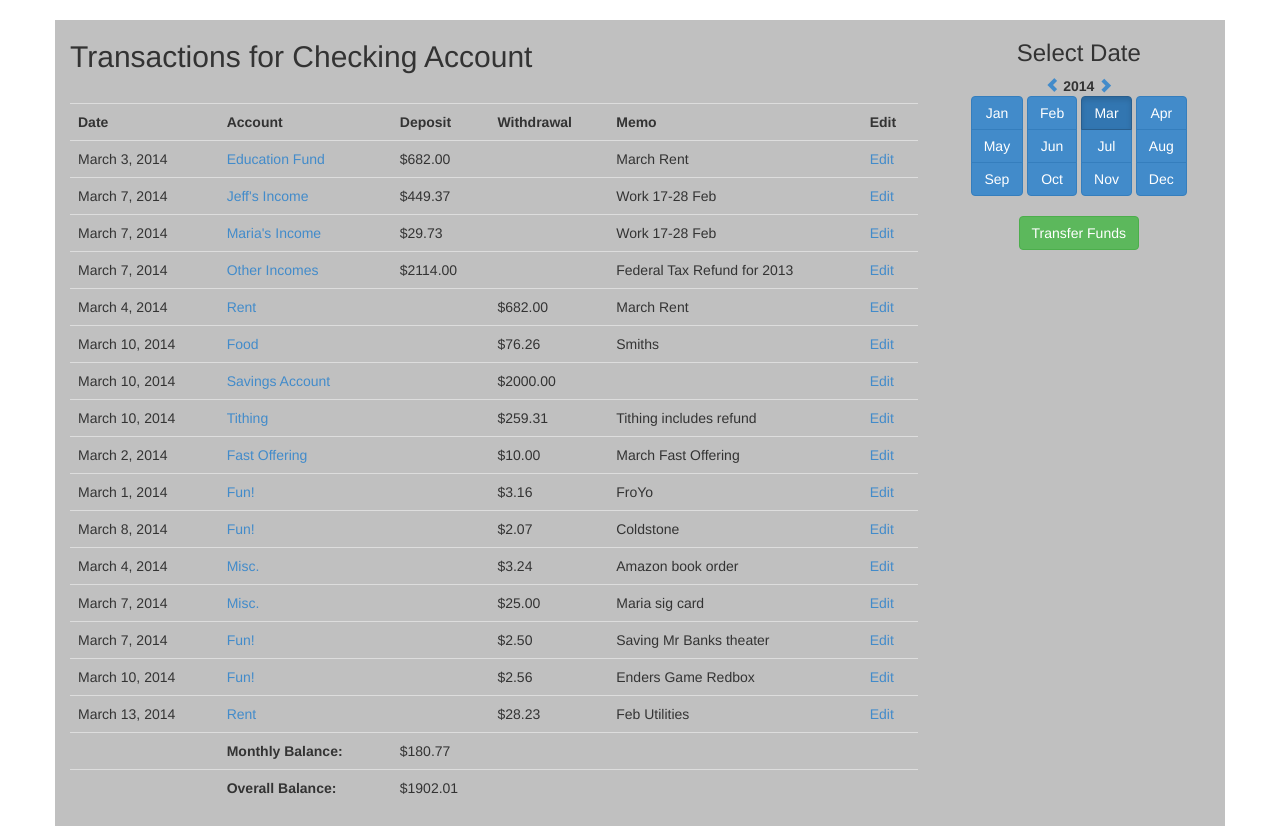
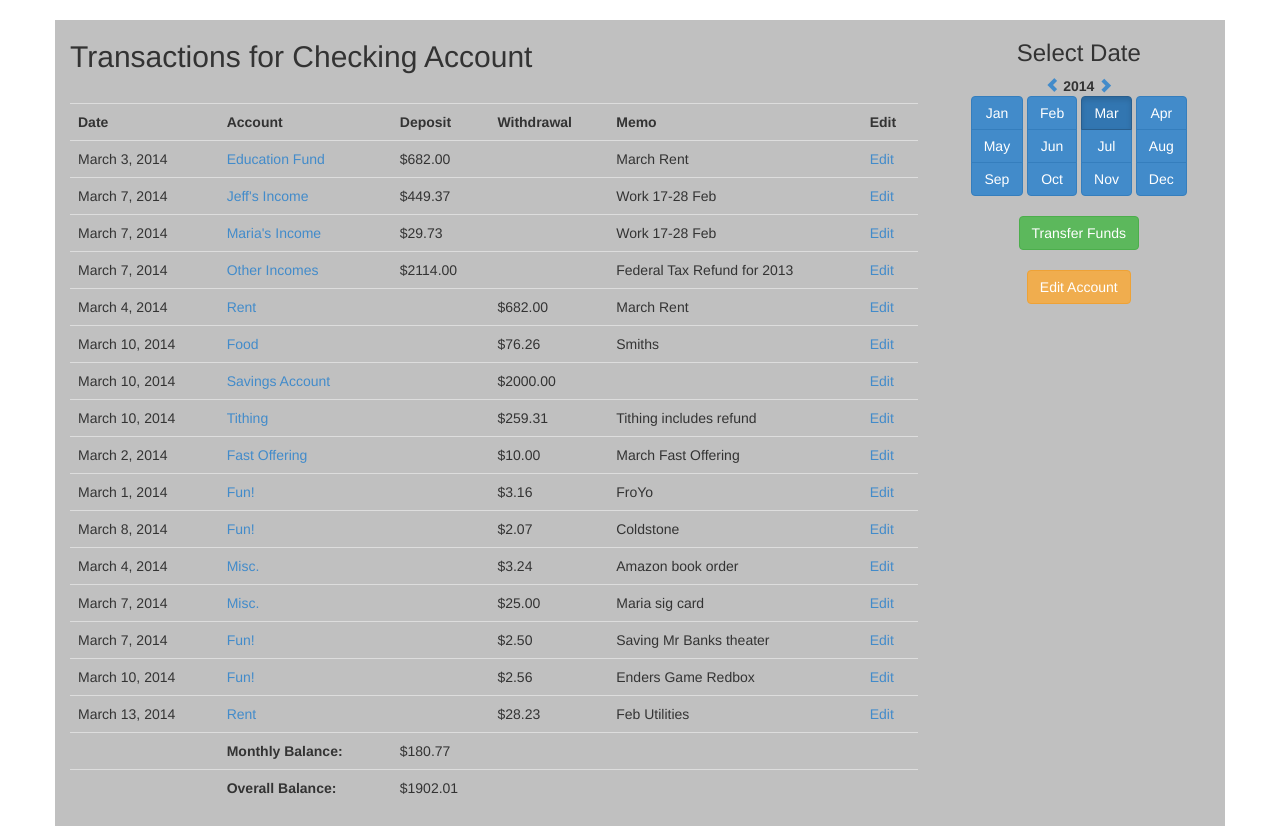
Before and after one commit to jeffrpowell/budgettracker, a Django app: page /budget/account/2/ in a window 1280 px wide. Shown: the part 52-878 px from the top of the page. Run offline with Django 3.2, Linux system fonts and the light colour scheme; data comes from the database, SQL or seed files in the repository; both versions use the stored data as it was after the commit; parts of the project's set-up code (start-up, migrations or seed data) failed here and were passed over.

Commit message:
buggy implementation of edit account

```diff
--- a/budget/templates/budget/account.html
+++ b/budget/templates/budget/account.html
@@ -31,9 +31,15 @@
 			</table>
 		</div>
 		<div class="col-xs-3 text-center">
+			<div class="row">
+				<div class="col-xs-12">
 					<h3>Select Date</h3>
 					{% include "budget/month_selection.html" %}
+				</div>
+			</div>
 			<br />
+			<div class="row">
+				<div class="col-xs-12">
 					{% if bank %}
 						<a href="{% url 'budget:banktransaction' %}" class="btn btn-success">Transfer Funds</a>
 					{% else %}
@@ -41,6 +47,14 @@
 					{% endif %}
 				</div>
 			</div>
+			<br />
+			<div class="row">
+				<div class="col-xs-12">
+					<a href="{% url 'budget:editaccount' account.id %}" class="btn btn-warning">Edit Account</a>
+				</div>
+			</div>
+		</div>
+	</div>
 {% endblock %}
 
 {% block javascript %}
--- a/budget/templates/budget/editaccount.html
+++ b/budget/templates/budget/editaccount.html
@@ -15,7 +15,7 @@
 	<div class="row">
 		<div class="col-xs-3">
 			{% if error_message %}<p>{{ error_message }}</p>{% endif %}
-			<form role="form" action="{% url 'budget:editaccount' category.id %}" method="post">
+			<form role="form" action="{% url 'budget:editaccount' account.id %}" method="post">
 				{% csrf_token %}
 				<div class="form-group">
 					<label for="id_name">Name:</label>
--- a/budget/views.py
+++ b/budget/views.py
@@ -235,10 +235,15 @@ def editaccount(request, aid):
     if request.method == 'POST':
         form = EditAccountForm(request.POST)
         if form.is_valid():
-            acct = form.save(commit = False)
+            acct = Account.objects.get(pk=aid)
+            acct.name = request.POST['name']
+            acct.category = AccountCategory.objects.get(pk=request.POST['category'])
             acct.balance = request.POST['balance']
             if 'goal' in request.POST:
                 acct.goal = request.POST['goal']
+            else:
+                acct.goal = 0
+
             acct.save()
             return HttpResponseRedirect('/budget/')
     else:
```
Also changed, not shown: db.sqlite3, 1 other file. Lines whose indentation alone changed are shown as unchanged.
